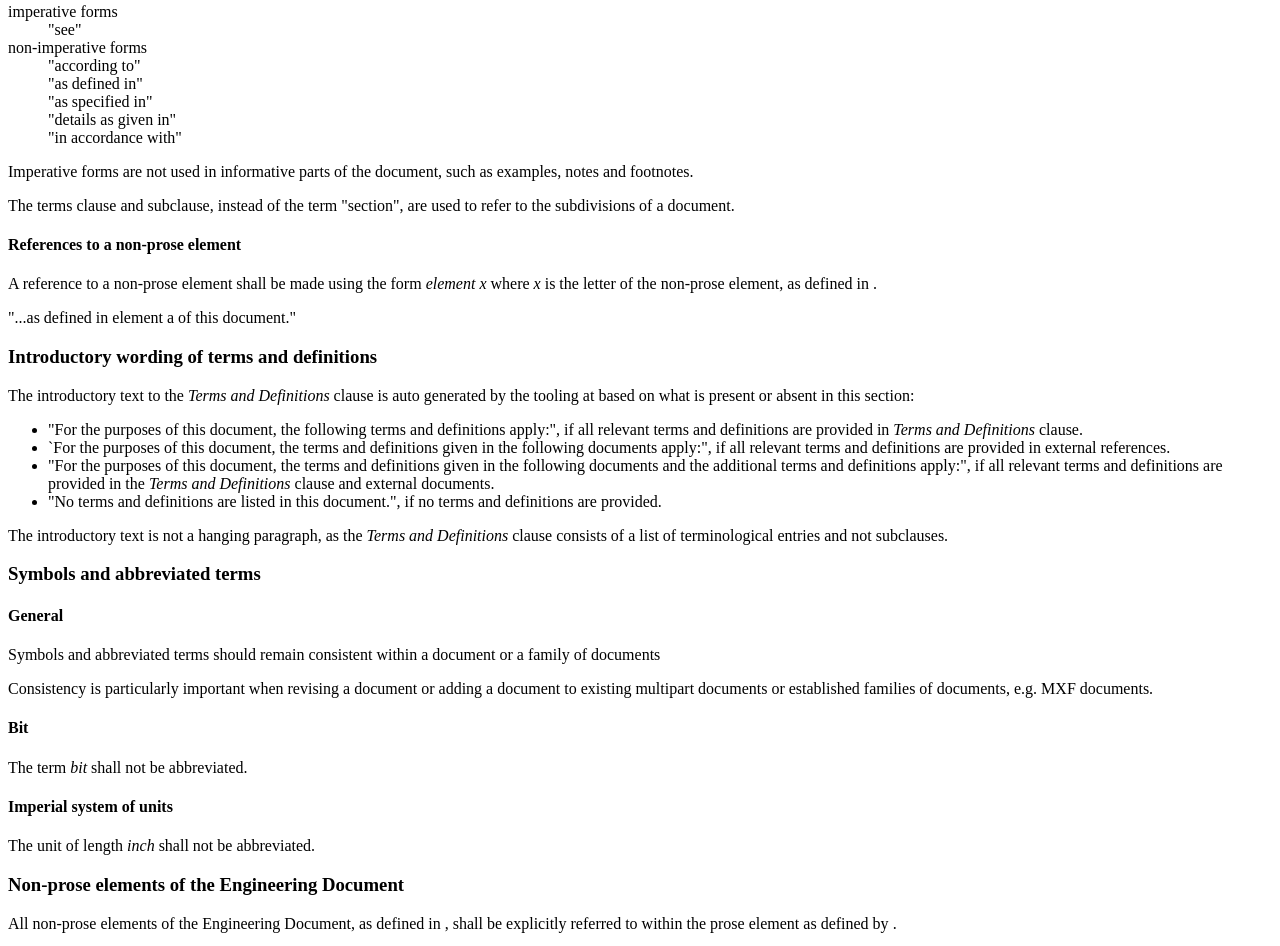
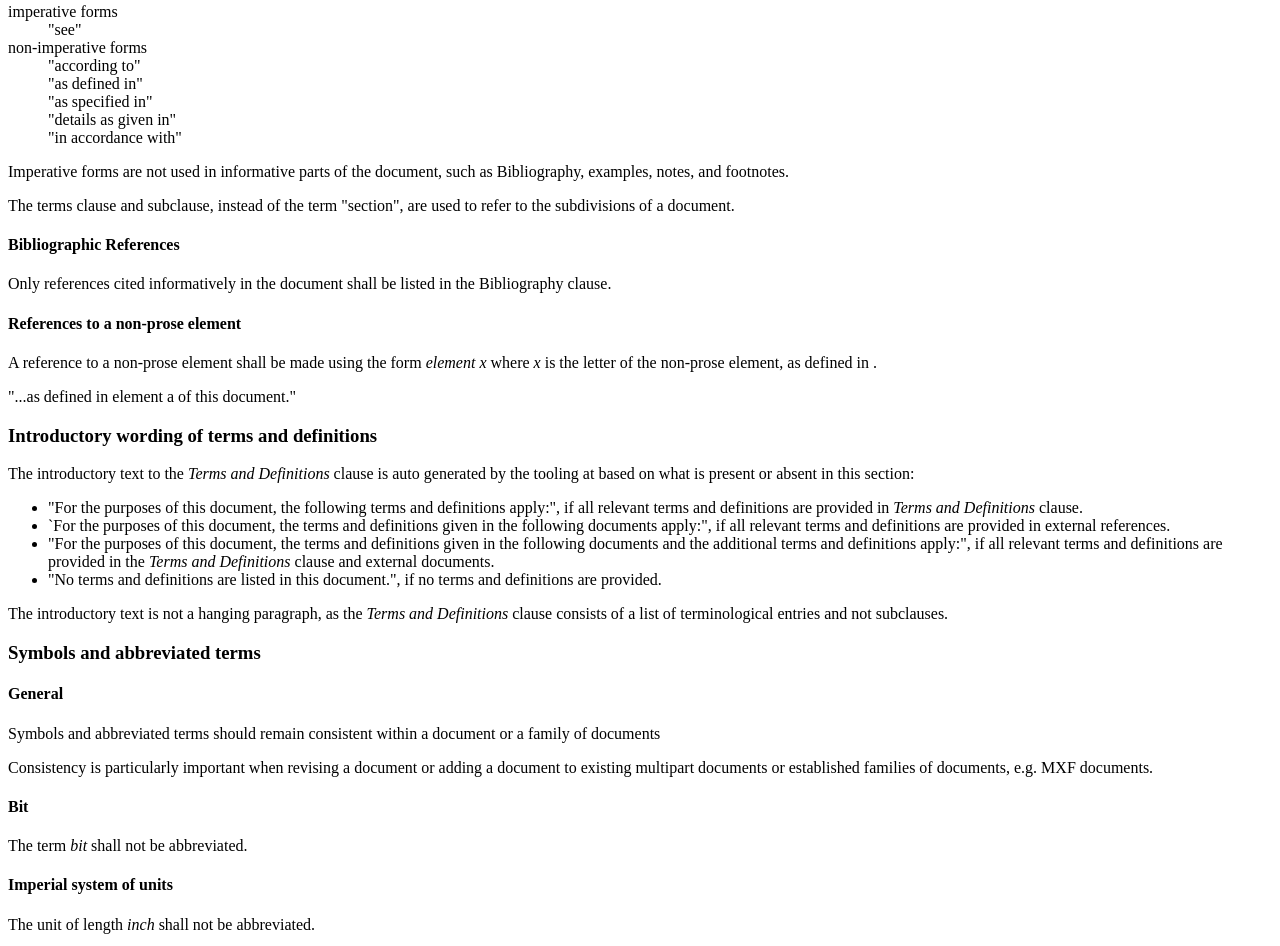
Before and after one commit to SMPTE/ag-16, a plain HTML site: page doc/main.html in a window 1280 px wide. Shown: the part 1515-2461 px from the top of the page. Drawn offline with Linux system fonts and the light colour scheme; a script that the page names is missing.

Commit message:
2026 Update 1

```diff
--- a/doc/main.html
+++ b/doc/main.html
@@ -7,8 +7,8 @@
   <script type="module" src="../tooling/smpte.js"></script>
   <meta itemprop="pubType" content="AG" />
   <meta itemprop="pubNumber" content="16" />
-  <meta itemprop="pubState" content="pub" />
-  <meta itemprop="pubDateTime" content="2025-03-25" />
+  <meta itemprop="pubState" content="draft" />
+  <meta itemprop="pubDateTime" content="2026-01-07" />
   <title>Standards Style Guide</title>
 </head>
 
@@ -134,9 +134,14 @@
           <dd>"in accordance with"</dd>
         </dl>
 
-        <p class="note">Imperative forms are not used in informative parts of the document, such as examples, notes and footnotes.</p>
+        <p class="note">Imperative forms are not used in informative parts of the document, such as Bibliography, examples, notes, and footnotes.</p>
 
         <p class="note">The terms clause and subclause, instead of the term "section", are used to refer to the subdivisions of a document.</p>
+      </section>
+
+      <section id="sec-variances-bibligraphy-presentation-of-references">
+        <h4>Bibliographic References</h4>
+        <p>Only references cited informatively in the document shall be listed in the Bibliography clause.</p>
       </section>
 
       <section id="sec-variances-references-references-to-a-non-prose-element">
```
